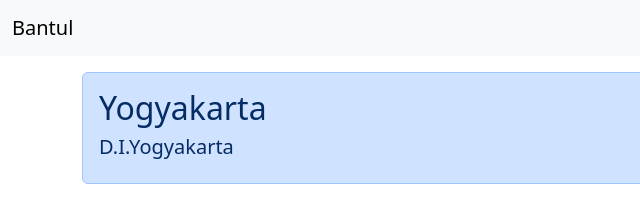
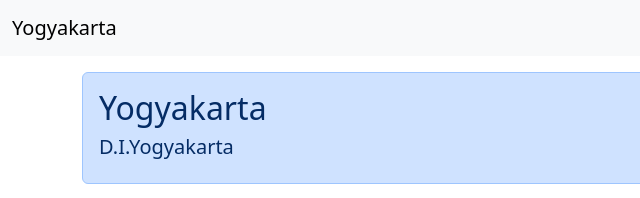
Before and after one commit to zahranuiksyalanugrah/pgweb2025-acara2, a plain HTML site: page index.html in a window 1280 px wide. Shown: the top 198 px of the page, 0-640 px from the left. Drawn offline with nearby package versions, Linux system fonts and the light colour scheme.

Commit message:
penyempurnaan script

```diff
--- a/index.html
+++ b/index.html
@@ -12,7 +12,7 @@
   <body>
     <nav class="navbar navbar-expand-lg bg-body-tertiary">
   <div class="container-fluid">
-    <a class="navbar-brand" href="#">Bantul</a> <!--Baru-->
+    <a class="navbar-brand" href="#">Yogyakarta</a> <!--Baru-->
     <button class="navbar-toggler" type="button" data-bs-toggle="collapse" data-bs-target="#navbarSupportedContent" aria-controls="navbarSupportedContent" aria-expanded="false" aria-label="Toggle navigation">
       <span class="navbar-toggler-icon"></span>
     </button>
```
